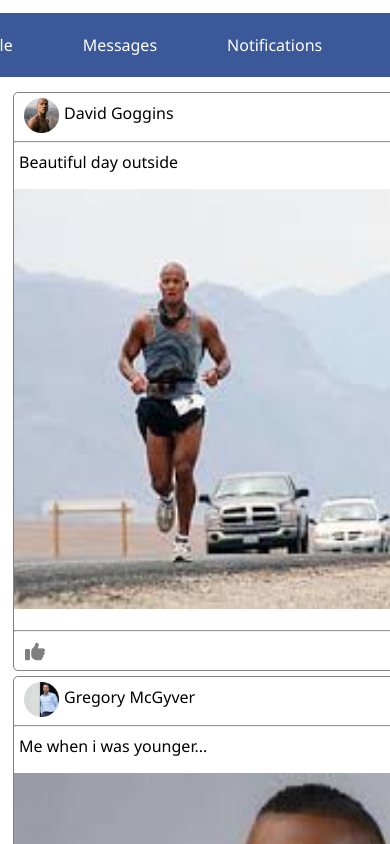
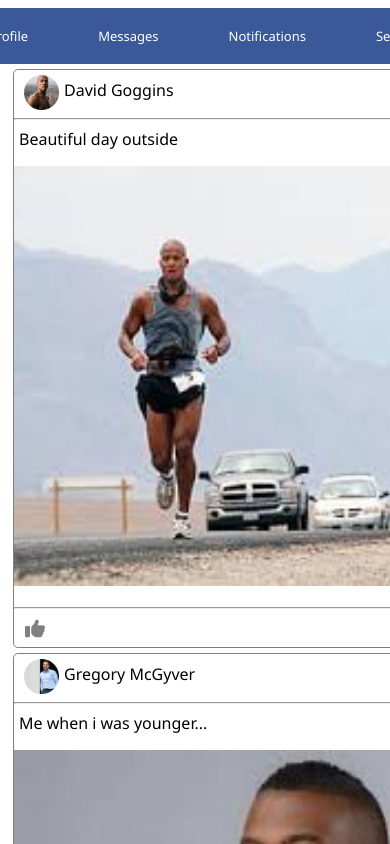
Before and after one commit to JarneDM/facebook-clone, a plain HTML site: page landing-page.html in a window 390 px wide. Shown: the top 844 px of the page. Drawn offline with Linux system fonts and the light colour scheme.

Commit message:
trying to style phone size

```diff
--- a/landing.css
+++ b/landing.css
@@ -14,6 +14,14 @@ body{
     width: 800px;
     margin-top: 5px;
     margin-bottom: 10px;
+  }
+
+  @media (max-width: 600px) {
+    .navbar {
+      max-width: 600px;
+      font-size: small;
+      margin: 0;
+    }
   }
 
   .navbar-nav {
@@ -50,6 +58,12 @@ body{
   margin: 0 auto;
   border: 0px;
   background-color: rgb(255, 255, 255);
+}
+
+@media (max-width: 600px) {
+  .content {
+    margin-right: 10px;
+  }
 }
 
 .pfp {
```
